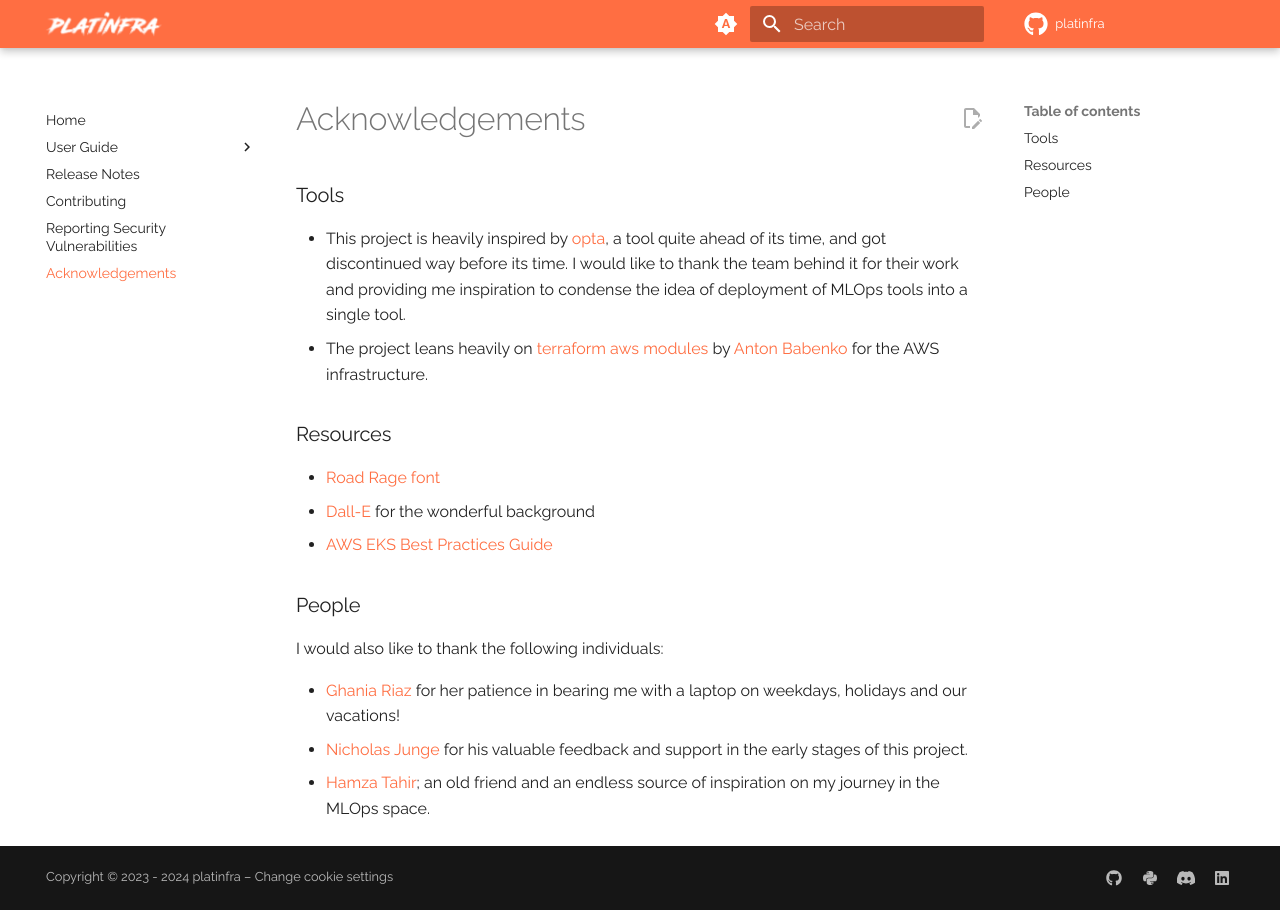
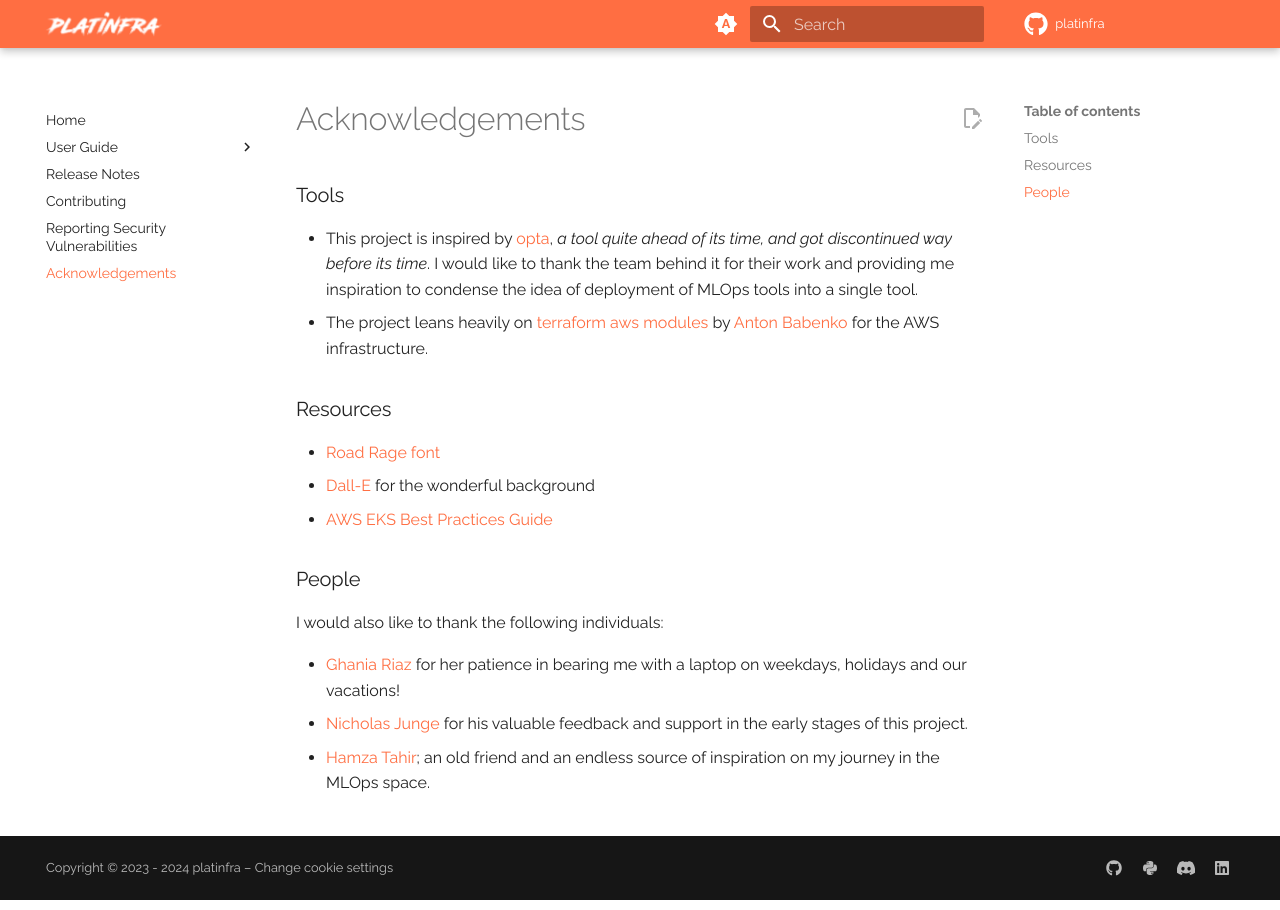
Before and after one commit to mlinfra-io/mlinfra, an MkDocs documentation site: the page built from docs/Acknowledgements.md, in a window 1280 px wide. Built offline with MkDocs 1.6.1 and Material for MkDocs 9.7.7, drawn with Linux system fonts in a browser that asks for light colours; some web fonts are replaced; plug-ins that fetch from the network failed and are left out; comment, search, counter and statistics services are not loaded; the version menu is left out.

Commit message:
Updated docs
Signed-off-by: Ali Abbas Jaffri <ali.abbasjaffri@live.com>

```diff
--- a/docs/Acknowledgements.md
+++ b/docs/Acknowledgements.md
@@ -1,6 +1,6 @@
 ### Tools
 
-- This project is heavily inspired by [opta](https://github.com/run-x/opta), a tool quite ahead of its time, and got discontinued way before its time. I would like to thank the team behind it for their work and providing me inspiration to condense the idea of deployment of MLOps tools into a single tool.
+- This project is inspired by [opta](https://github.com/run-x/opta), _a tool quite ahead of its time, and got discontinued way before its time_. I would like to thank the team behind it for their work and providing me inspiration to condense the idea of deployment of MLOps tools into a single tool.
 - The project leans heavily on [terraform aws modules](https://github.com/terraform-aws-modules/) by [Anton Babenko](https://www.linkedin.com/in/antonbabenko/) for the AWS infrastructure.
 
 ### Resources
```
